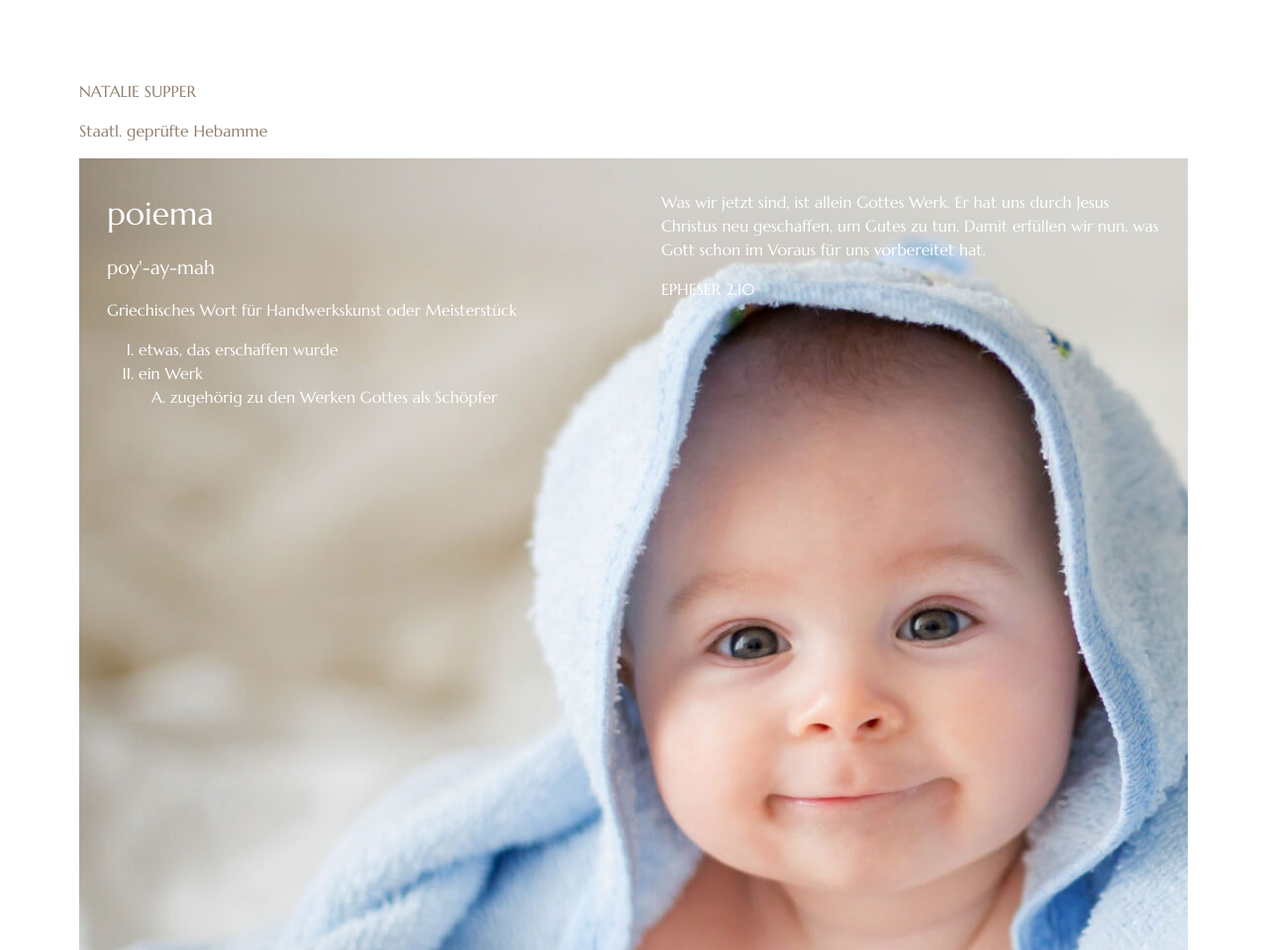
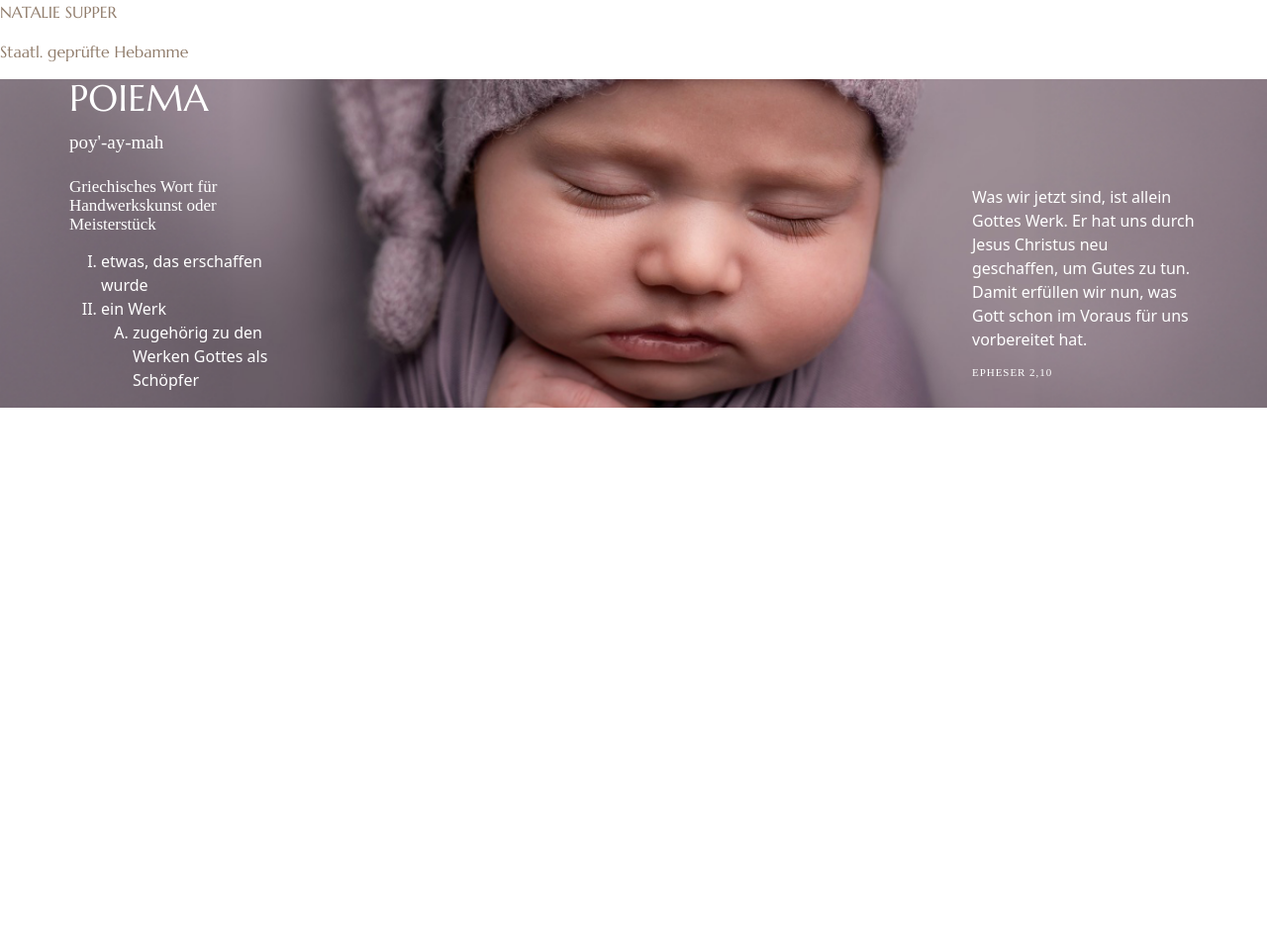
Before and after one commit to dsupper/hebamme-poiema, a plain HTML site: page index.html in a window 1280 px wide. Shown: the whole page at 99% size. After the commit the page ends 800 px from the top, so only its background shows below. Drawn offline with nearby package versions, Linux system fonts and the light colour scheme.

Commit message:
Add files via upload

```diff
--- a/index.html
+++ b/index.html
@@ -13,21 +13,55 @@
         <meta name="viewport" content="width=device-width, initial-scale=1">
         <title>Bootstrap demo</title>
         <link href="https://cdn.jsdelivr.net/npm/bootstrap@5.3.3/dist/css/bootstrap.min.css" rel="stylesheet" integrity="sha384-QWTKZyjpPEjISv5WaRU9OFeRpok6YctnYmDr5pNlyT2bRjXh0JMhjY6hW+ALEwIH" crossorigin="anonymous">
+        <link href="/nats.css" rel="stylesheet">
     </head>
     <body>
         <div style="font-family:Marcellus;color:#917d6c;">
            <p>NATALIE SUPPER</p>
            <p>Staatl. gepr&uuml;fte Hebamme</p>
         </div>
+        <div class="img-bg">
 
-        <div class="container text-center stage" style="font-family:Marcellus;color:#ffffff;">
-            <div class="row">
-              <div class="col">
-                <div class="stage-left">
-                    <p style="font-size:xx-large">poiema</p>
-                    <p style="font-size:larger">poy'-ay-mah</p>
 
-                    <p>Griechisches Wort für Handwerkskunst oder Meisterst&uuml;ck</p>
+
+                <div class="container"  style="padding: 0; ">
+                    <div class="left">
+
+                        <p style="overflow: visible;
+                        line-height: 40px;
+                        margin-top: -1.5px;
+                        text-align: left;
+                        font-family: Marcellus;
+                        font-style: normal;
+                        font-weight: normal;
+                        font-size: 37px;
+                        color: rgba(255,255,255,1);
+                        letter-spacing: 0.22px;">
+                        POIEMA</p>
+
+                            <p style="overflow: visible;
+                            line-height: 40px;
+                            margin-top: -10.5px;
+                            text-align: left;
+                            font-family: Karla;
+                            font-style: normal;
+                            font-weight: normal;
+                            font-size: 19px;
+                            color: rgba(255,255,255,1);">
+                                poy'-ay-mah</p>
+                            <p style="
+
+
+                            overflow: hidden;
+                            line-height: 19px;
+                            margin-top: -1px;
+                            text-align: left;
+                            font-family: Rasa;
+                            font-style: normal;
+                            font-weight: normal;
+                            font-size: 17px;
+                            color: rgba(255,255,255,1);">
+                                Griechisches Wort für Handwerkskunst oder Meisterst&uuml;ck</p>
 
                             <ol type="I">
                                 <li>etwas, das erschaffen wurde</li>
@@ -37,21 +71,45 @@
                                 </ol>
                             </ol>
                     </div>
-              </div>
-              <div class="col">
-                <div class="stage-right">
+
+                    <div class="right" >
                         <p>
-                        Was wir jetzt sind, ist allein Gottes Werk. Er hat uns durch Jesus Christus neu geschaffen, um Gutes zu tun. Damit erfüllen wir nun, was Gott schon im Voraus für uns vorbereitet hat.
+                            Was wir jetzt sind, ist allein Gottes Werk.
+                            Er hat uns durch Jesus Christus neu geschaffen, um Gutes zu tun.
+                        Damit erfüllen wir nun, was Gott schon im Voraus für uns vorbereitet hat.
                     </p>
-                       <p>
+                           <p style="overflow: visible;
+                           line-height: 40px;
+                           margin-top: -14.5px;
+                           text-align: left;
+                           font-family: Karla;
+                           font-style: normal;
+                           font-weight: lighter;
+                           font-size: 11px;
+                           color: rgba(255,255,255,1);
+                           letter-spacing: 0.96px;
+                           text-transform: uppercase;">
                             EPHESER 2,10
                             </p>
+                    </div>
+                </div>
+
+
+
+                      </div>
+
+            </div>
+          </div>
+
+
+
                 </div>
               </div>
             </div>
           </div>
 
 
+
         <!-- <div class="parallax" height="500px"></div> -->
         <script src="https://cdn.jsdelivr.net/npm/bootstrap@5.3.3/dist/js/bootstrap.bundle.min.js" integrity="sha384-YvpcrYf0tY3lHB60NNkmXc5s9fDVZLESaAA55NDzOxhy9GkcIdslK1eN7N6jIeHz" crossorigin="anonymous"></script>
     </body>
--- a/nats.css
+++ b/nats.css
@@ -5,24 +5,50 @@
 }
 
 body{
-  padding: 80px;
-  color: 255,0,0;
-}
 
-.stage{
-  background-image: url("http://127.0.0.1/baby1.jpg");
-  background-color: rgba(0,0,0,0.5);
-  padding: 1em;
-  min-height: 800px;
+  color: black;
 
 }
 
-.stage-left {
-  text-align: left;
-  padding: 1em;
+
+
+.new{
+  column-count: 3;
+}
+.container {
+  display: flex;
+  justify-content: space-between;
+  align-items: flex-end;
+  min-width: auto;
+  box-sizing: border-box;
+  width: 100%;
 }
 
-.stage-right {
+.left {
   text-align: left;
-  padding: 1em;
+  color: white;
+  width: 20%;
+
 }
+
+.right {
+  text-align: left;
+  color: white;
+ width: 20%;
+
+
+
+
+}
+
+.img-bg {
+    background-image: url("00-start-1.png");
+    background-position: center center;
+    background-repeat: no-repeat;
+    background-size: cover;
+}
+
+.transparent {
+  background: #FFFFFF;
+  opacity: 0.4;
+}
```
Also changed, not shown: 00-start-1.png (added). Lines whose indentation alone changed are shown as unchanged.
